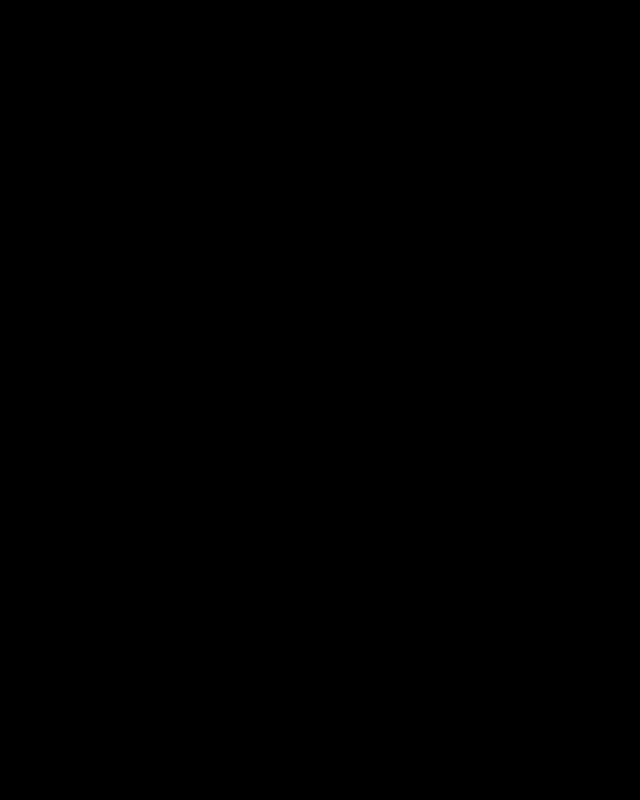
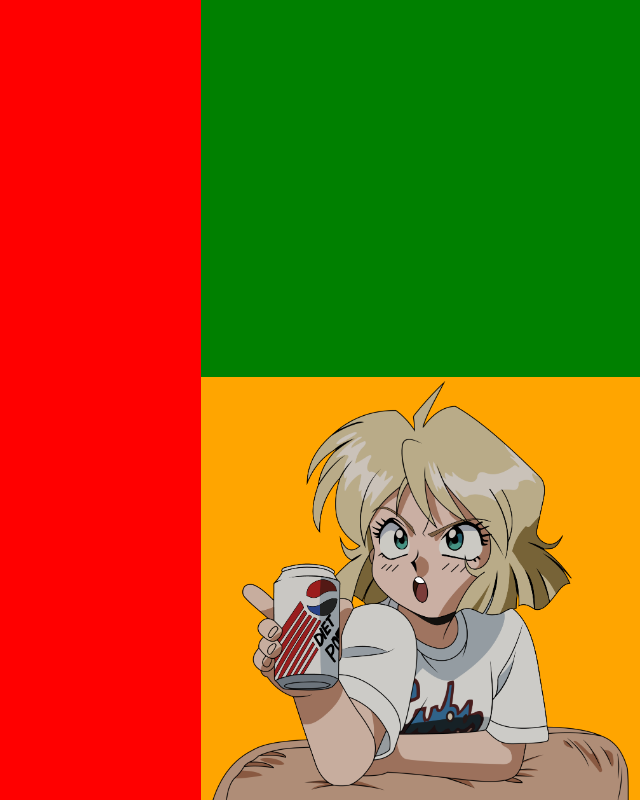
Before and after one commit to AlakanMedia/homepage, a plain HTML site: page index.html in a window 1280 px wide. Shown: the whole page, without its empty margins (640-1280 px from the left). Drawn offline with Linux system fonts and the light colour scheme.

Commit message:
The image that will go on my homepage has been set up

```diff
--- a/index.html
+++ b/index.html
@@ -9,7 +9,14 @@
     <link rel="icon" type="image/png" sizes="16x16" href="favicon.io/favicon-16x16.png">
     <link rel="manifest" href="favicon.io/site.webmanifest">
     <link rel="stylesheet" href="styles.css">
-    <title>Homepage</title>
+    <title>ᶘ ᵒᴥᵒᶅ</title>
 </head>
-<body></body>
+<body>
+    <section id="main_container">
+        <div id="info_container" class="div_main_container"></div>
+        <div id="image_container" class="div_main_container">
+            <img id="girl_image" src="assets/girl.png" alt="girl.png"/>
+        </div>
+    </section>
+</body>
 </html>
--- a/styles.css
+++ b/styles.css
@@ -7,3 +7,40 @@
 body {
     background-color: #000000;
 }
+
+#main_container,
+#image_container {
+    display: flex;
+    flex-direction: row;
+    justify-content: center;
+    align-items: center;
+}
+
+#info_container {
+    background-color: red;
+}
+
+#image_container {
+    background-color: green;
+}
+
+.div_main_container {
+    height: 100vh;
+}
+
+#info_container {
+    width: 130%;
+    padding: 2%;
+}
+
+#image_container {
+    width: 70%;
+    align-items: flex-end;
+}
+
+#girl_image {
+    background-color: orange;
+    width: 100%;
+    height: auto;
+    display: block;
+}
```
Also changed, not shown: assets/girl.png (added).
